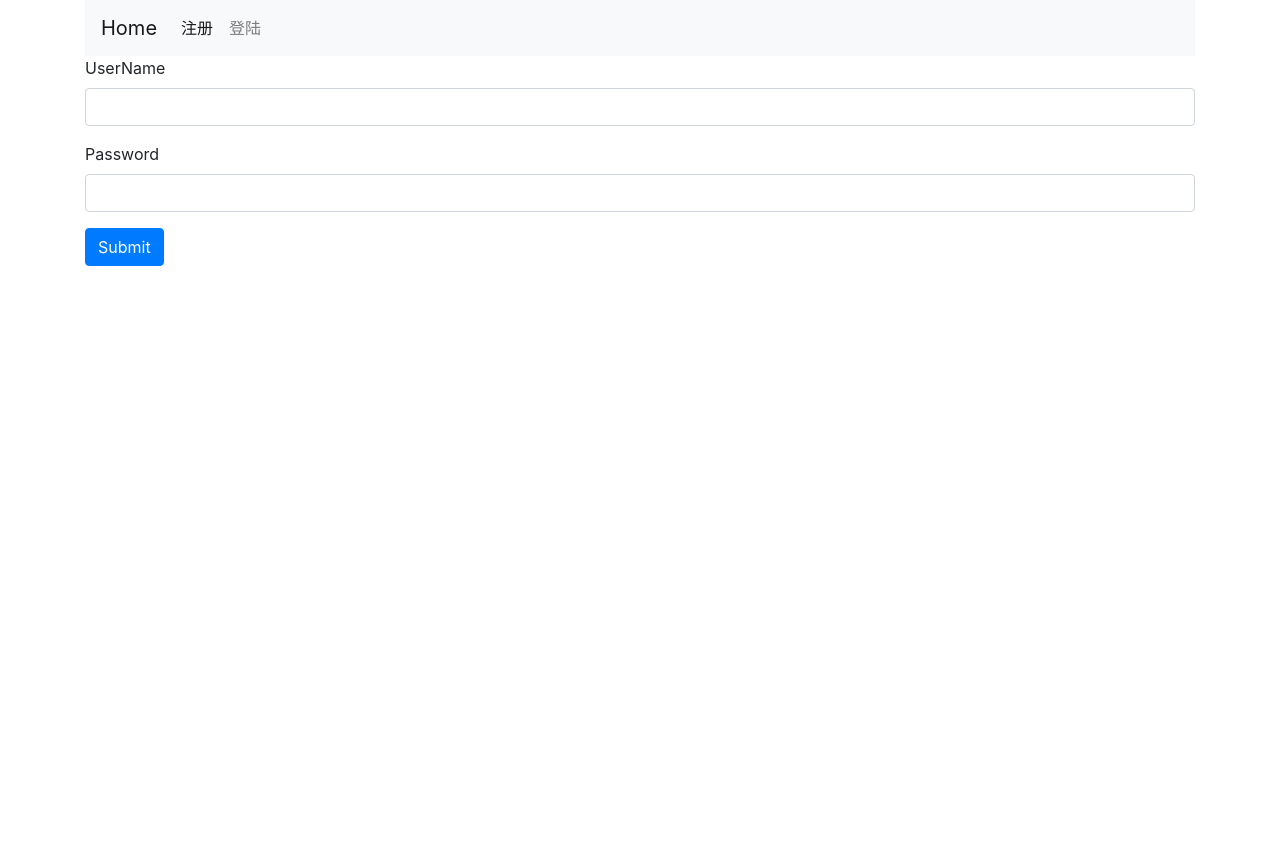
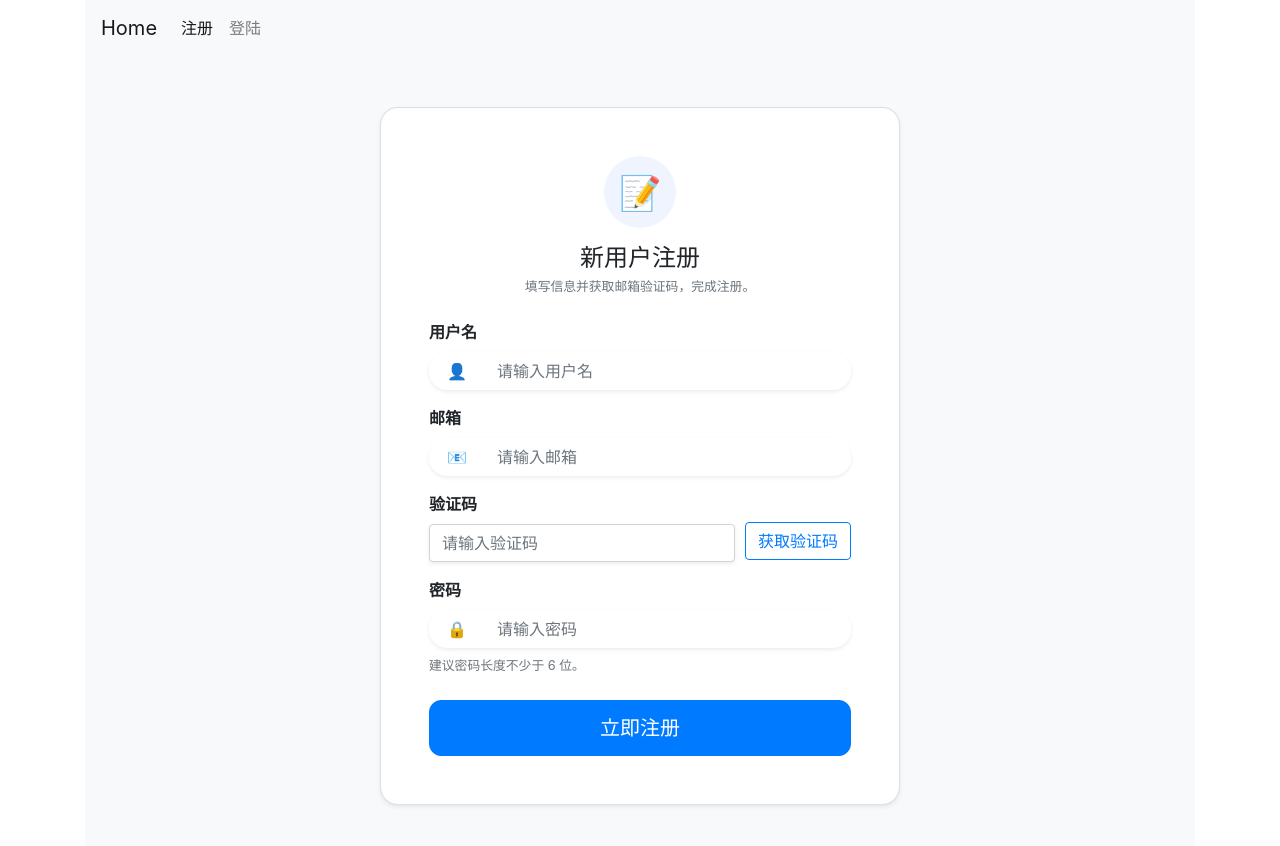
Before and after one commit to wangzihao64/aresumei-front, a React (Create React App) app in the folder login/: page /register in a window 1280 px wide. Shown: the top 846 px of the page. Before the commit the page ends 800 px from the top, so only its background shows below. Built offline with nearby package versions, Linux system fonts and the light colour scheme.

Commit message:
注册功能：新增邮箱验证

```diff
--- a/login/src/pages/register/index.jsx
+++ b/login/src/pages/register/index.jsx
@@ -7,15 +7,21 @@ class Register extends Component {
         userInfo: {
             username: '',
             password: '',
+            email: '',
+            verificationCode: '',
         },
         errMsg: {
             username: '',
             password: '',
+            email: '',
+            verificationCode: '',
         },
+        emailCodeStatus: '',
+        isSendingCode: false,
     }
     handleSubmit = async e => {
         e.preventDefault();
-        this.setState({ errMsg: { username: '', password: '' } });
+        this.setState({ errMsg: { username: '', password: '', email: '', verificationCode: '' } });
         const { data } = await this.props.registerFn.registerAc(this.state.userInfo);
         // console.log(data);
         // console.log(this.props.registerData.name);
@@ -31,10 +37,12 @@ class Register extends Component {
                 errMsg: {
                     username: /用户名|用户/.test(message) && !/已存在/.test(message) ? message : '',
                     password: /密码/.test(message) ? message : '',
+                    email: /邮箱|email/.test(message) ? message : '',
+                    verificationCode: /验证码/.test(message) ? message : '',
                 }
             });
         } else {
-            this.setState({ errMsg: { username: '', password: '' } });
+            this.setState({ errMsg: { username: '', password: '', email: '', verificationCode: '' } });
         }
     }
     handleChange = e => {
@@ -45,31 +53,134 @@ class Register extends Component {
             }
         })
     }
+
+    handleSendCode = async () => {
+        const { email } = this.state.userInfo;
+        if (!email) {
+            this.setState({ emailCodeStatus: '请输入邮箱后再获取验证码。' });
+            return;
+        }
+        this.setState({ isSendingCode: true, emailCodeStatus: '' });
+        try {
+            const { data } = await this.props.registerFn.sendVerificationCodeAc(email);
+            if (data.status === 200) {
+                this.setState({ emailCodeStatus: '验证码已发送，请查收邮箱。' });
+            } else {
+                this.setState({ emailCodeStatus: data.error || data.message || '验证码发送失败。' });
+            }
+        } catch (err) {
+            this.setState({ emailCodeStatus: '验证码发送失败，请稍后重试。' });
+        } finally {
+            this.setState({ isSendingCode: false });
+        }
+    }
+
     render() {
-        const { username, password } = this.state.userInfo;
-        const { errMsg } = this.state;
+        const { username, password, email, verificationCode } = this.state.userInfo;
+        const { errMsg, emailCodeStatus, isSendingCode } = this.state;
         return (
-            <form onSubmit={this.handleSubmit}>
-                <div className="form-group">
-                    <label htmlFor="username">UserName</label>
-                    <input type="text" className="form-control" name="username" id="username" defaultValue={username} onChange={this.handleChange} />
+            <div className="d-flex justify-content-center align-items-center min-vh-100 bg-light" style={{ padding: '20px' }}>
+                <div className="card shadow-sm" style={{ width: '100%', maxWidth: '520px', borderRadius: '18px' }}>
+                    <div className="card-body p-5">
+                        <div className="text-center mb-4">
+                            <div className="mx-auto mb-3" style={{ width: '72px', height: '72px', borderRadius: '50%', backgroundColor: '#f0f4ff', display: 'flex', alignItems: 'center', justifyContent: 'center' }}>
+                                <span style={{ fontSize: '34px' }}>📝</span>
+                            </div>
+                            <h4 className="card-title mb-1">新用户注册</h4>
+                            <p className="text-muted small mb-0">填写信息并获取邮箱验证码，完成注册。</p>
+                        </div>
+
+                        <form onSubmit={this.handleSubmit}>
+                            <div className="form-group mb-3">
+                                <label htmlFor="username" className="font-weight-bold">用户名</label>
+                                <div className="input-group shadow-sm rounded-pill overflow-hidden">
+                                    <span className="input-group-text bg-white border-0" style={{ width: '56px', justifyContent: 'center' }}>👤</span>
+                                    <input
+                                        value={username}
+                                        type="text"
+                                        className="form-control border-0"
+                                        name="username"
+                                        id="username"
+                                        onChange={this.handleChange}
+                                        placeholder="请输入用户名"
+                                    />
+                                </div>
+                                {errMsg.username && <small className="form-text text-danger mt-2">{errMsg.username}</small>}
+                            </div>
+
+                            <div className="form-group mb-3">
+                                <label htmlFor="email" className="font-weight-bold">邮箱</label>
+                                <div className="input-group shadow-sm rounded-pill overflow-hidden">
+                                    <span className="input-group-text bg-white border-0" style={{ width: '56px', justifyContent: 'center' }}>📧</span>
+                                    <input
+                                        value={email}
+                                        type="email"
+                                        className="form-control border-0"
+                                        name="email"
+                                        id="email"
+                                        onChange={this.handleChange}
+                                        placeholder="请输入邮箱"
+                                    />
+                                </div>
+                                {errMsg.email && <small className="form-text text-danger mt-2">{errMsg.email}</small>}
+                            </div>
+
+                            <div className="form-row align-items-center mb-3">
+                                <div className="col">
+                                    <label htmlFor="verificationCode" className="font-weight-bold">验证码</label>
+                                    <input
+                                        value={verificationCode}
+                                        type="text"
+                                        className="form-control shadow-sm"
+                                        name="verificationCode"
+                                        id="verificationCode"
+                                        onChange={this.handleChange}
+                                        placeholder="请输入验证码"
+                                    />
+                                    {errMsg.verificationCode && <small className="form-text text-danger mt-2">{errMsg.verificationCode}</small>}
+                                </div>
+                                <div className="col-auto mt-4 pt-1">
+                                    <button
+                                        type="button"
+                                        className="btn btn-outline-primary"
+                                        onClick={this.handleSendCode}
+                                        disabled={isSendingCode}
+                                    >
+                                        {isSendingCode ? '发送中...' : '获取验证码'}
+                                    </button>
+                                </div>
+                            </div>
+
+                            {emailCodeStatus && <div className="alert alert-info py-2" role="alert">{emailCodeStatus}</div>}
+
+                            <div className="form-group mb-4">
+                                <label htmlFor="password" className="font-weight-bold">密码</label>
+                                <div className="input-group shadow-sm rounded-pill overflow-hidden">
+                                    <span className="input-group-text bg-white border-0" style={{ width: '56px', justifyContent: 'center' }}>🔒</span>
+                                    <input
+                                        value={password}
+                                        type="password"
+                                        className="form-control border-0"
+                                        name="password"
+                                        id="password"
+                                        onChange={this.handleChange}
+                                        placeholder="请输入密码"
+                                    />
+                                </div>
+                                {errMsg.password ? (
+                                    <small className="form-text text-danger mt-2">{errMsg.password}</small>
+                                ) : (
+                                    <small className="form-text text-muted mt-2">建议密码长度不少于 6 位。</small>
+                                )}
+                            </div>
+
+                            <button type="submit" className="btn btn-primary btn-block btn-lg" style={{ borderRadius: '12px', padding: '12px 0' }}>
+                                立即注册
+                            </button>
+                        </form>
+                    </div>
                 </div>
-                <small className="form-text text-danger">
-                    {errMsg.username}
-                </small>
-                <div className="form-group">
-                    <label htmlFor="password">Password</label>
-                    <input type="password" className="form-control" name="password" id="password" defaultValue={password} onChange={this.handleChange} />
-                </div>
-                <small className="form-text text-danger">
-                    {errMsg.password}
-                </small>
-                {/* <div className="form-group">
-                    <label htmlFor="passwordConfirm">Confirm Password</label>
-                    <input type="password" className="form-control" name="passwordConfirm" id="passwordConfirm" defaultValue={passwordConfirm} onChange={this.handleChange} />
-                </div> */}
-                <button type="submit" className="btn btn-primary">Submit</button>
-            </form>
+            </div>
         )
     }
 }
--- a/login/src/pages/register/store/actionCreator.js
+++ b/login/src/pages/register/store/actionCreator.js
@@ -9,14 +9,29 @@ const generateKey = length => {
     return key;
 }
 
-export const registerAc = (data) =>{
+export const registerAc = (data) => {
     const payload = {
         user_name: data.username,
         password: data.password,
+        email: data.email,
+        code: data.verificationCode,
         key: generateKey(16)
     };
 
-    return dispatch =>{
+    return dispatch => {
         return axios.post('/api/v1/user/register', payload);
     }
 }
+
+export const sendVerificationCodeAc = (email) => {
+    const form = new URLSearchParams();
+    form.append('email', email);
+
+    return dispatch => {
+        return axios.post('/api/v1/user/vaild-email', form, {
+            headers: {
+                'Content-Type': 'application/x-www-form-urlencoded'
+            }
+        });
+    }
+}
```
